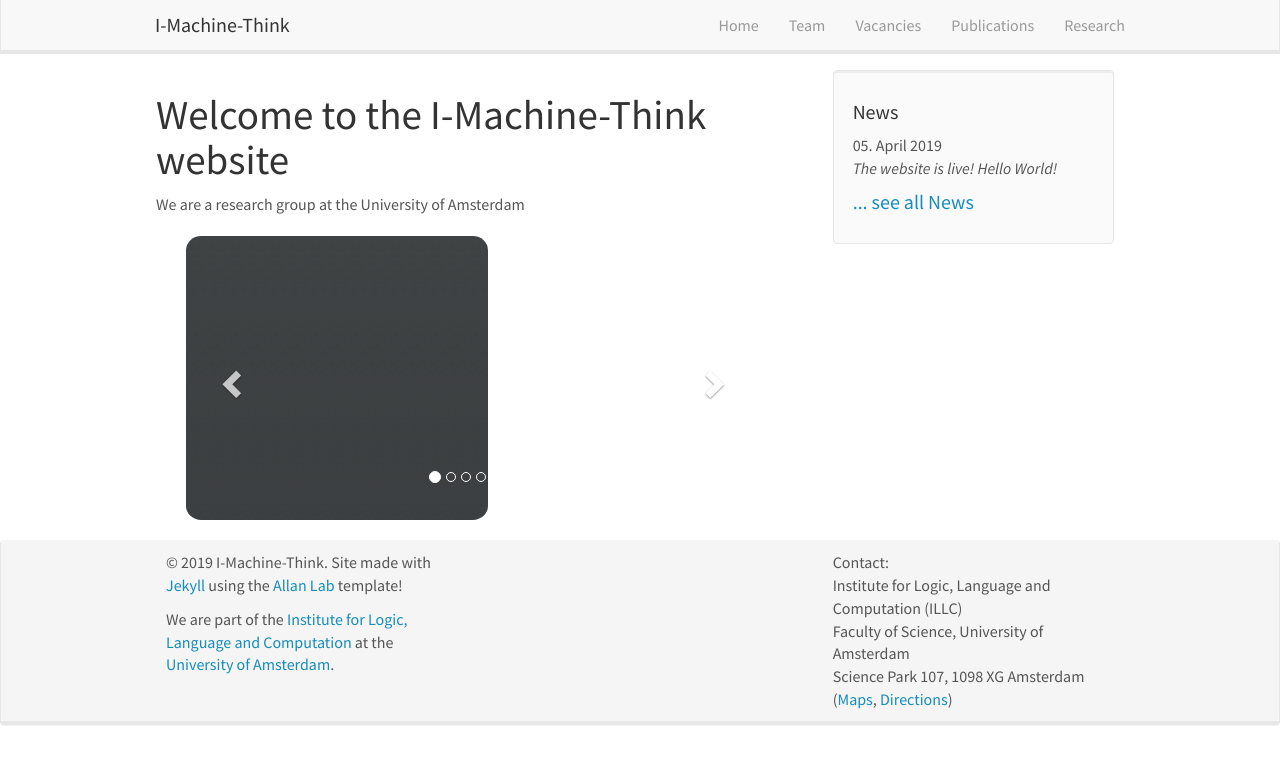
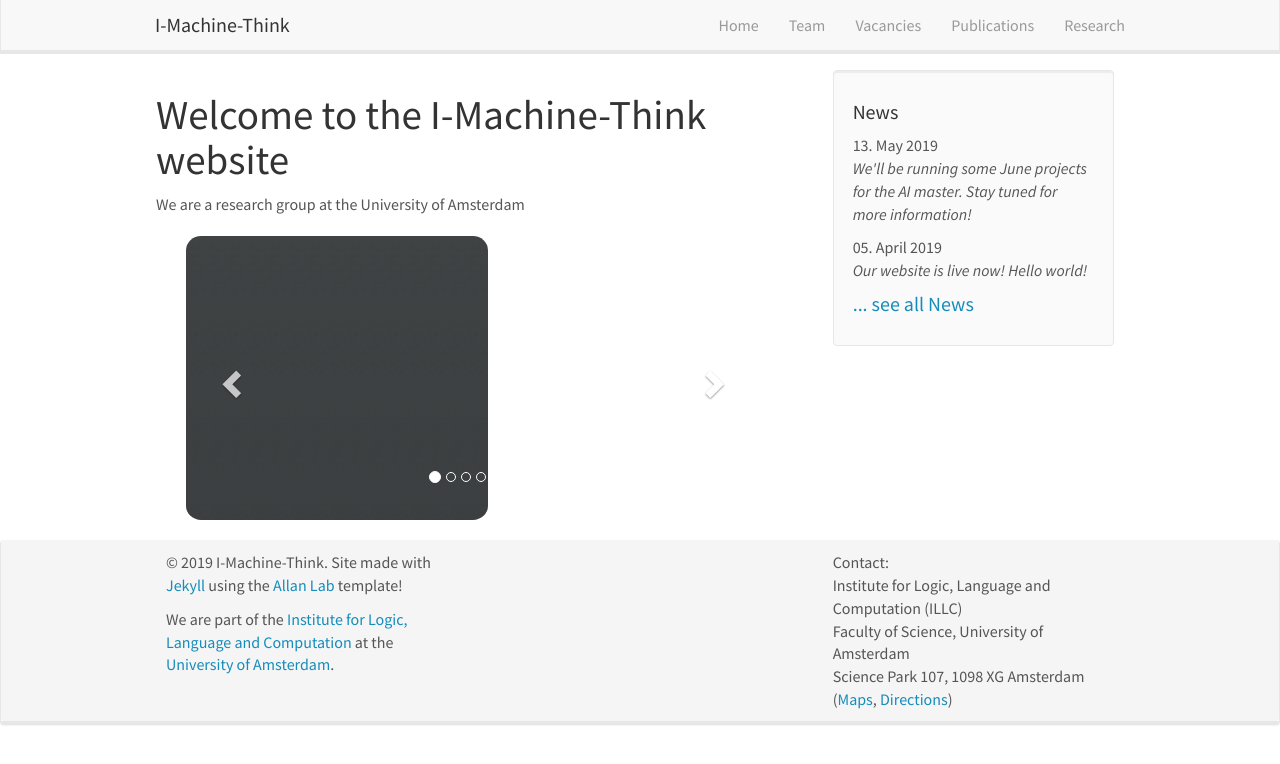
Before and after one commit to i-machine-think/i-machine-think.github.io, a Jekyll site: the page built from _pages/home.md, in a window 1280 px wide. Shown: the top 764 px of the page. Built offline with Jekyll 4.4.1, drawn with Linux system fonts in a browser that asks for light colours; nearby versions of some CDN libraries.

Commit message:
Add new news item

```diff
--- a/_data/news.yml
+++ b/_data/news.yml
@@ -1,2 +1,5 @@
+- date: 13. May 2019
+  headline: "We'll be running some June projects for the AI master. Stay tuned for more information!"
+
 - date: 05. April 2019
-  headline: "The website is live! Hello World!"
+  headline: "Our website is live now! Hello world!"
```
